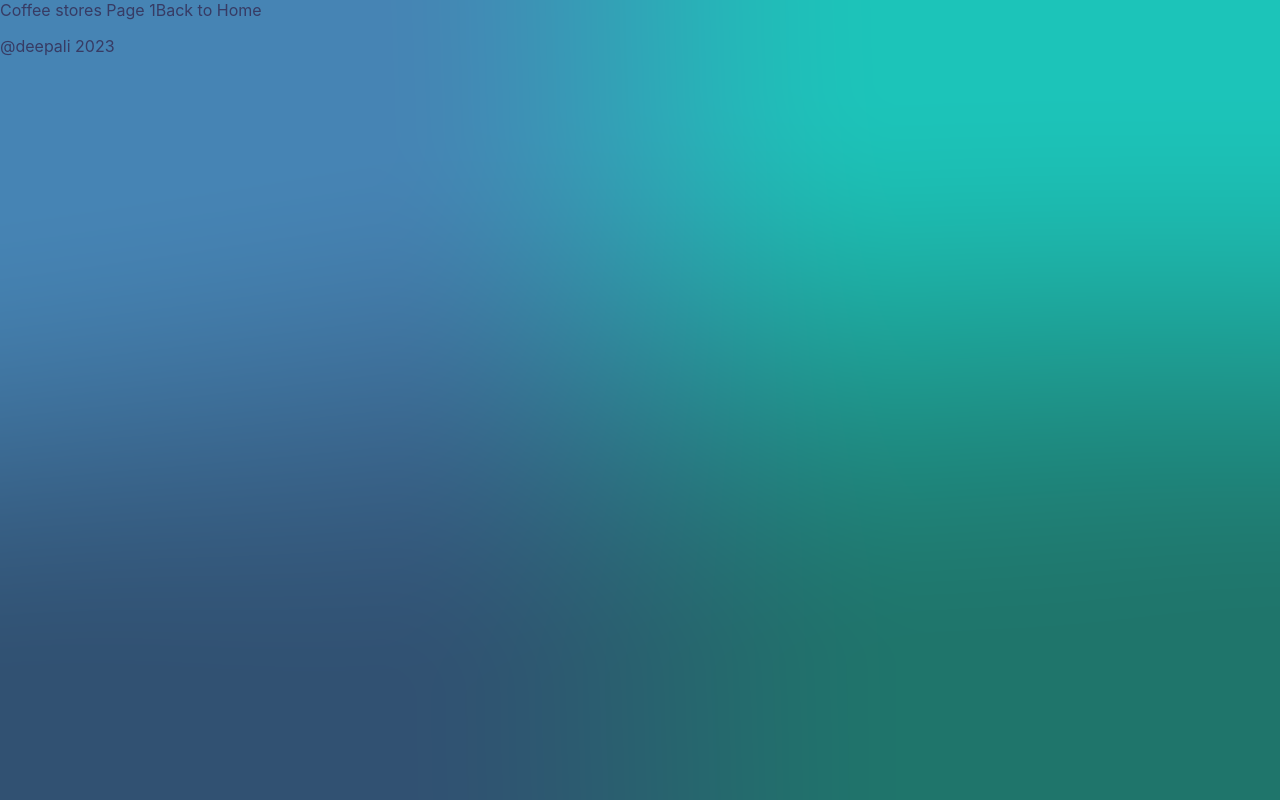
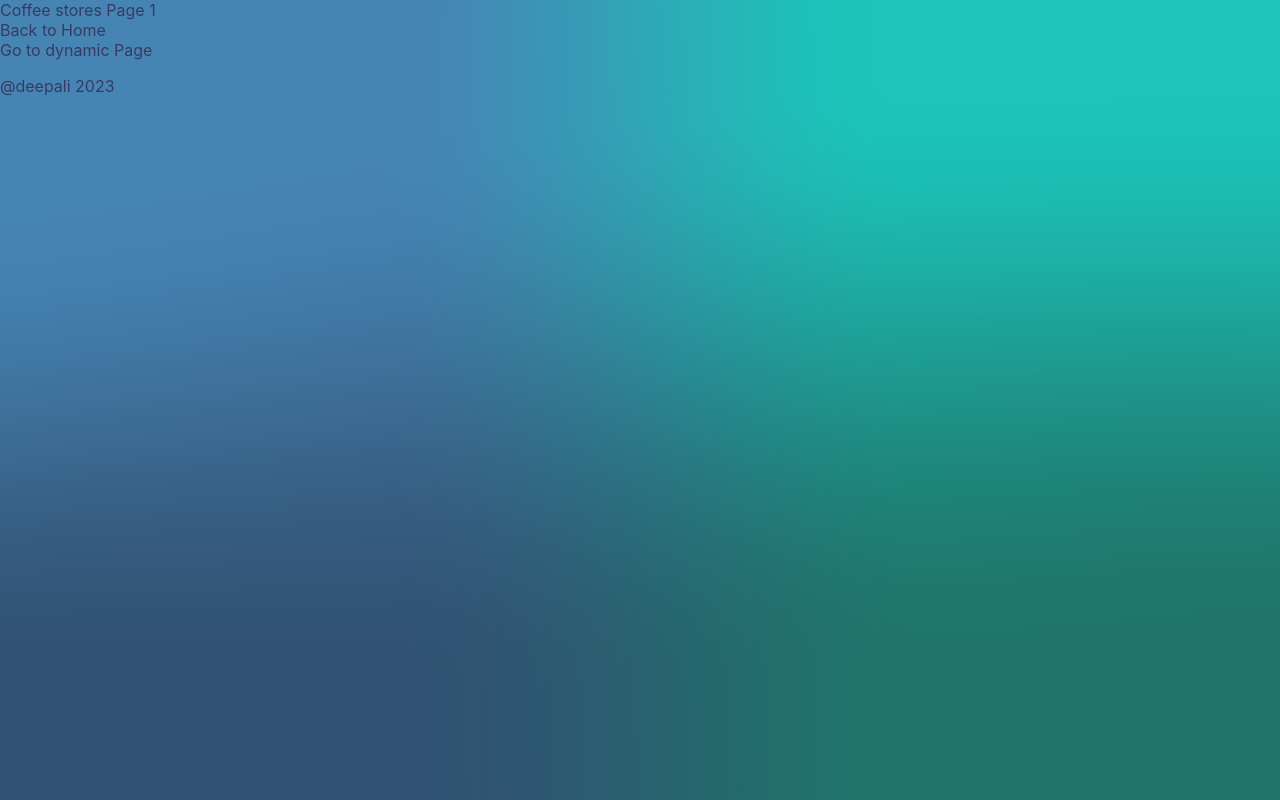
Before and after one commit to deepali-02/discover-coffee-stores, a Next.js app: page /coffee-store/1 in a window 1280 px wide. Built offline with nearby package versions, Linux system fonts and the light colour scheme.

Commit message:
added simple dynamic route

```diff
--- a/pages/coffee-store/[id].js
+++ b/pages/coffee-store/[id].js
@@ -3,9 +3,12 @@ import Link from "next/link";
 
 const CoffeeStore = () => {
   const router = useRouter();
-  console.log("router", router);
+  // console.log("router", router);
   return <div>Coffee stores Page {router.query.id}
+  <br/>
   <Link href="/">Back to Home</Link>
+  <br/>
+  <Link href="/coffee-store/dynamic">Go to dynamic Page</Link>
   </div>;
 };
 
```
